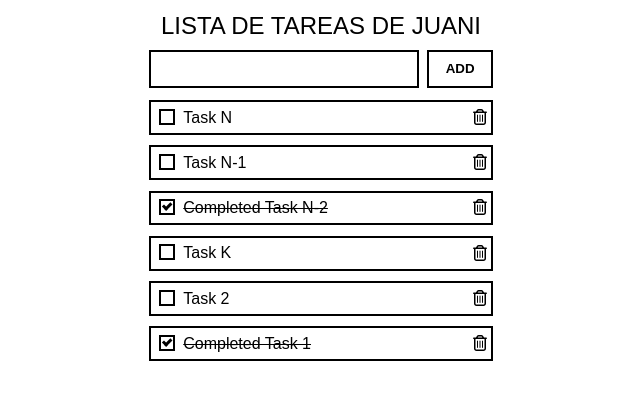
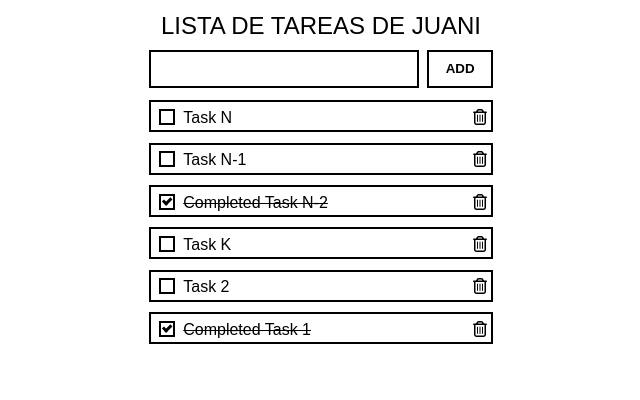
Before and after one commit to juanirimoldi/lista-tareas, an Angular app: page / in a window 1280 px wide. Shown: the top 400 px of the page, without its empty margins (319-959 px from the left). Built offline with nearby package versions, Linux system fonts and the light colour scheme.

Commit message:
MAO 2, correccion del height de las tareas

```diff
--- a/src/app/app.component.scss
+++ b/src/app/app.component.scss
@@ -63,11 +63,9 @@ label {
 
 li{
   position: relative;
-  overflow: auto;
   border: 2px solid black;
   margin-bottom: 3%;
   padding: 1%;
-  height: 1.5rem;
 }
 
 li:hover{
```
